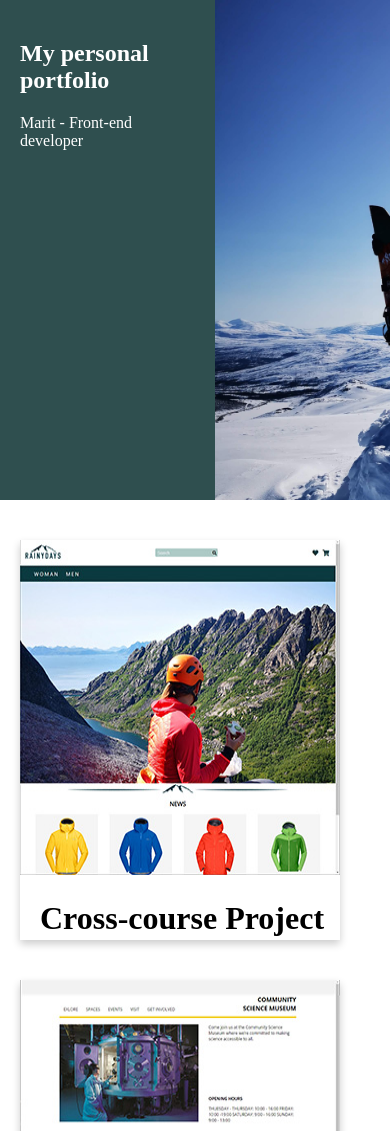
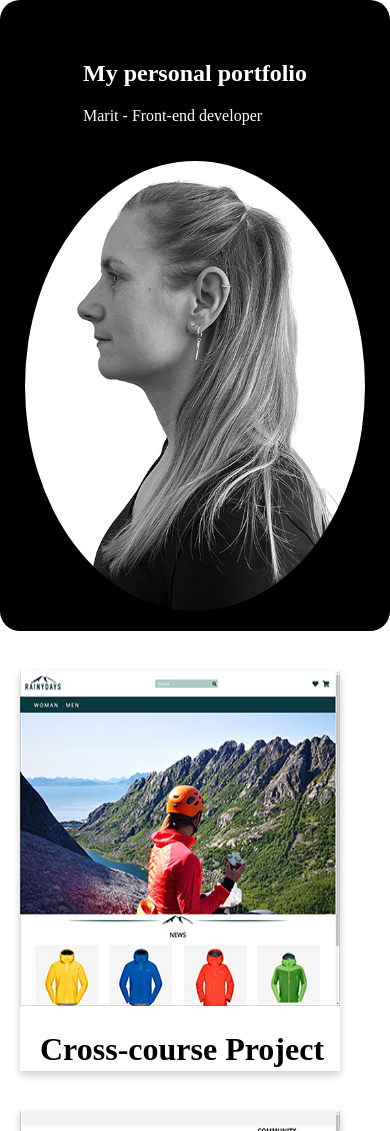
Before and after one commit to maritAndreassen/portfolio, a plain HTML site: page index.html in a window 390 px wide. Shown: the top 1131 px of the page. Drawn offline with Linux system fonts and the light colour scheme.

Commit message:
Fix intro and img
- Add profil img
- Fix responsive styling for intro section

```diff
--- a/styles.css
+++ b/styles.css
@@ -4,23 +4,27 @@ body {
 }
 
 .intro-wrapper {
+  background-color: black;
   border-radius: 20px;
   display: flex;
-  height: 500px;
+  flex-wrap: wrap;
+  padding: 20px;
   margin-bottom: 20px;
+  justify-content: space-around;
 }
 
 .text-content {
-  background-color: #2f4f4f;
   color: white;
   padding: 20px;
-  width: 540px;
 }
 
 .img {
-  background-image: url("images/BackgroundImg2.jpg");
+  background-image: url("images/ProfilbildeHvit.jpg");
   background-size: cover;
-  width: 540px;
+  width: 340px;
+  border-radius: 50%;
+  height: 450px;
+  align-self: center;
 }
 
 .card-container-wrapper {
```
Also changed, not shown: BackgroundImg.jpg (deleted), images/ProfilbildeHvit.jpg (added).
